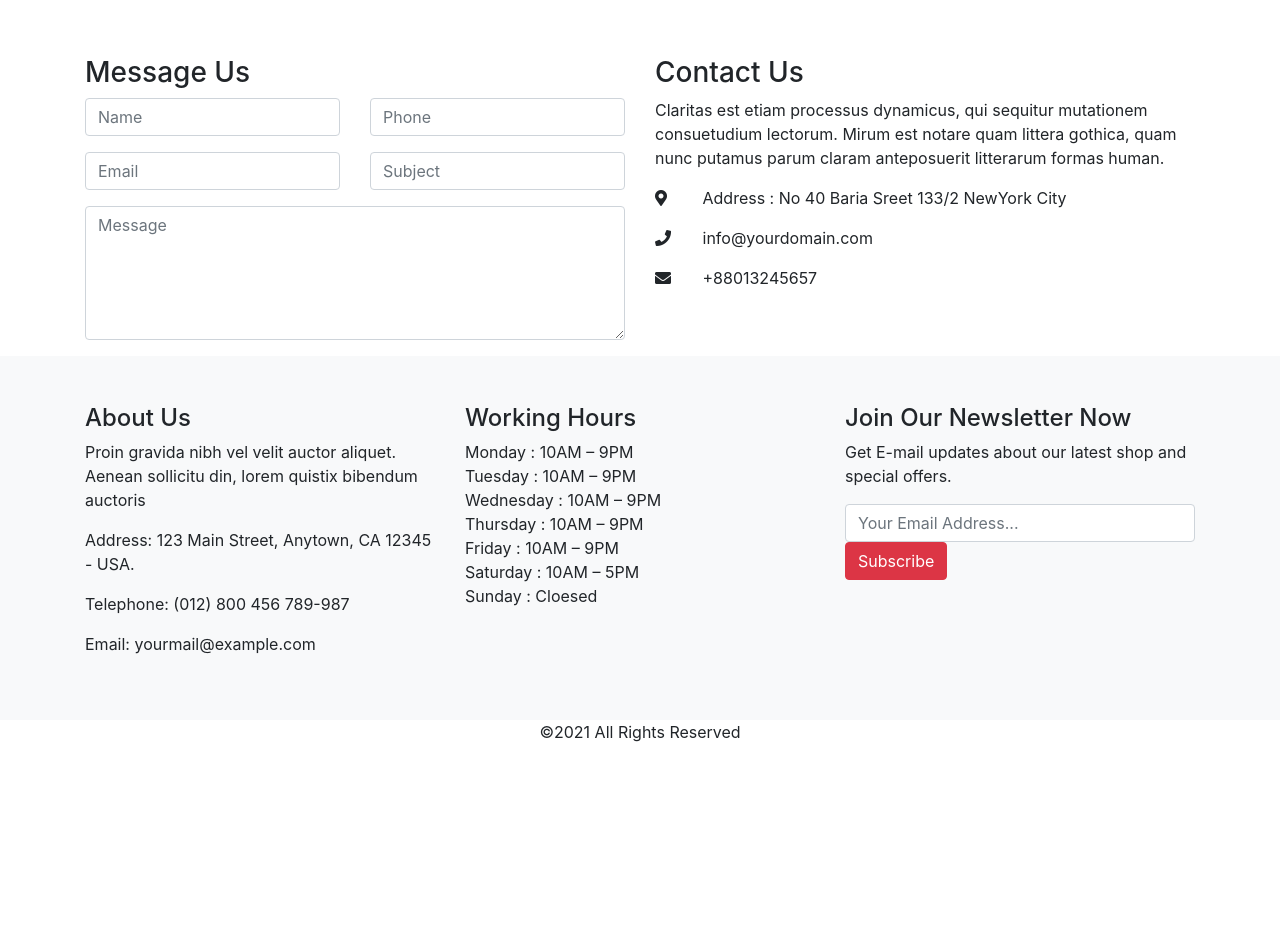
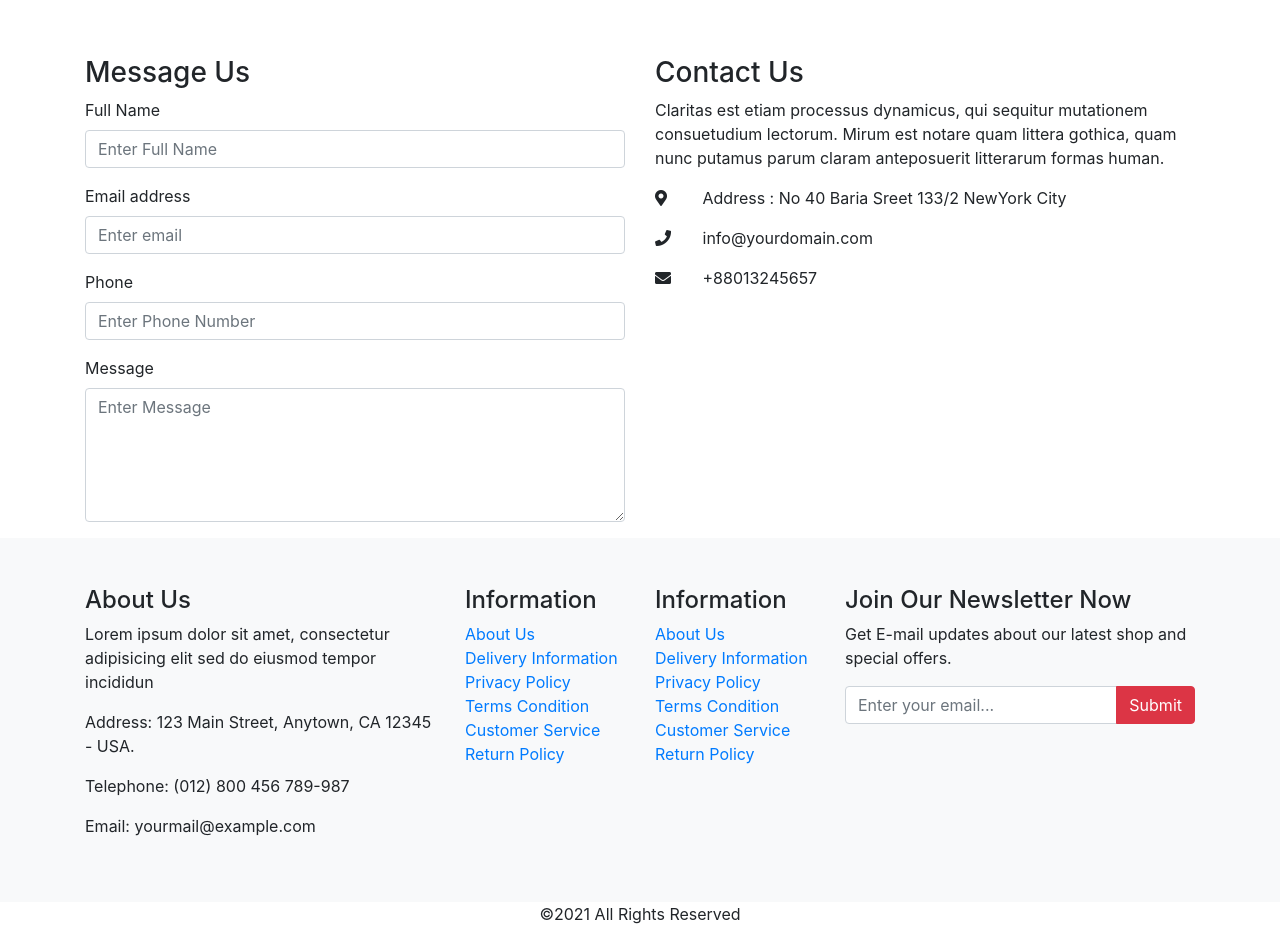
Before and after one commit to VAyala27/Florista, a plain HTML site: page contact.html in a window 1280 px wide. Shown: the part 280-1222 px from the top of the page. Before the commit the page ends 1040 px from the top, so only its background shows below. Drawn offline with nearby package versions, Linux system fonts and the light colour scheme; some packages are replaced by stand-ins of ours; a script that the page names is missing.

Commit message:
edit contact page

```diff
--- a/contact.html
+++ b/contact.html
@@ -59,22 +59,25 @@
                 <div class="col-md-6">
                     <h3>Message Us</h3>
                     <form>
-                        <div class="row">
-                            <div class="col-md-6 mb-3">
-                                <input type="text" class="form-control" placeholder="Name">
-                            </div>
-                            <div class="col-md-6 mb-3">
-                                <input type="text" class="form-control" placeholder="Phone">
-                            </div>
-                            <div class="col-md-6 mb-3">
-                                <input type="text" class="form-control" placeholder="Email">
-                            </div>
-                            <div class="col-md-6 mb-3">
-                                <input type="text" class="form-control" placeholder="Subject">
-                            </div>
+                        <div class="form-group">
+                            <label for="exampleInputEmail1">Full Name</label>
+                            <input type="email" class="form-control" id="FullName" aria-describedby="emailHelp"
+                                placeholder="Enter Full Name">
                         </div>
-                        <textarea id="my-textarea" class="form-control mb-3" name="" rows="5"
-                            placeholder="Message"></textarea>
+                        <div class="form-group">
+                            <label for="Email">Email address</label>
+                            <input type="email" class="form-control" id="Email" aria-describedby="Email"
+                                placeholder="Enter email">
+                        </div>
+                        <div class="form-group">
+                            <label for="Phone">Phone</label>
+                            <input type="text" class="form-control" id="Phone" aria-describedby="Phone"
+                                placeholder="Enter Phone Number">
+                        </div>
+                        <div class="form-group">
+                            <label for="Message">Message</label>
+                            <textarea class="form-control" id="Message" rows="5" placeholder="Enter Message"></textarea>
+                        </div>
                     </form>
                 </div>
                 <div class="col-md-6">
@@ -117,29 +120,43 @@
             <div class="row">
                 <div class="col-md-4 col-sm-12">
                     <h4>About Us</h4>
-                    <p>Proin gravida nibh vel velit auctor aliquet. Aenean sollicitu din, lorem quistix bibendum
-                        auctoris</p>
+                    <p>Lorem ipsum dolor sit amet, consectetur adipisicing elit sed do eiusmod tempor incididun</p>
                     <p>Address: 123 Main Street, Anytown, CA 12345 - USA.</p>
                     <p>Telephone: (012) 800 456 789-987</p>
                     <p>Email: yourmail@example.com</p>
                 </div>
-                <div class="col-md-4 col-sm-12">
-                    <h4>Working Hours</h4>
+                <div class="col-md-2 col-sm-12">
+                    <h4>Information</h4>
                     <ul>
-                        <li>Monday : 10AM – 9PM</li>
-                        <li>Tuesday : 10AM – 9PM</li>
-                        <li>Wednesday : 10AM – 9PM</li>
-                        <li>Thursday : 10AM – 9PM</li>
-                        <li>Friday : 10AM – 9PM</li>
-                        <li>Saturday : 10AM – 5PM</li>
-                        <li>Sunday : Cloesed</li>
+                        <li><a href="#">About Us</a></li>
+                        <li><a href="#">Delivery Information</a></li>
+                        <li><a href="#">Privacy Policy</a></li>
+                        <li><a href="#">Terms Condition</a></li>
+                        <li><a href="#">Customer Service</a></li>
+                        <li><a href="#">Return Policy</a></li>
+                    </ul>
+                </div>
+                <div class="col-md-2 col-sm-12">
+                    <h4>Information</h4>
+                    <ul>
+                        <li><a href="#">About Us</a></li>
+                        <li><a href="#">Delivery Information</a></li>
+                        <li><a href="#">Privacy Policy</a></li>
+                        <li><a href="#">Terms Condition</a></li>
+                        <li><a href="#">Customer Service</a></li>
+                        <li><a href="#">Return Policy</a></li>
                     </ul>
                 </div>
                 <div class="col-md-4 col-sm-12">
                     <h4>Join Our Newsletter Now</h4>
                     <p>Get E-mail updates about our latest shop and special offers.</p>
-                    <input type="text" class="form-control" placeholder="Your Email Address...">
-                    <button type="button" class="btn btn-danger">Subscribe</button>
+                    <div class="input-group mb-3">
+                        <input type="email" class="form-control" placeholder="Enter your email..." aria-label="Email"
+                            aria-describedby="Email">
+                        <div class="input-group-append">
+                            <button class="btn btn-danger" type="button">Submit</button>
+                        </div>
+                    </div>
                 </div>
             </div>
         </div>
```
